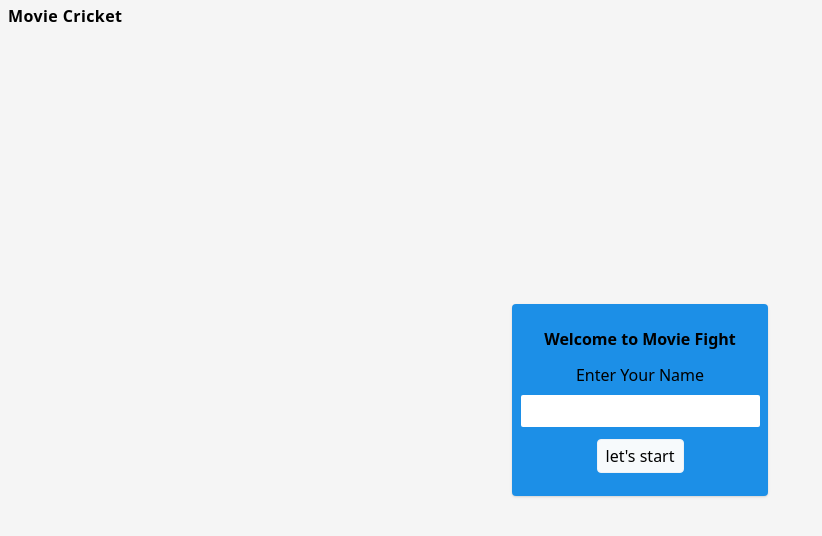
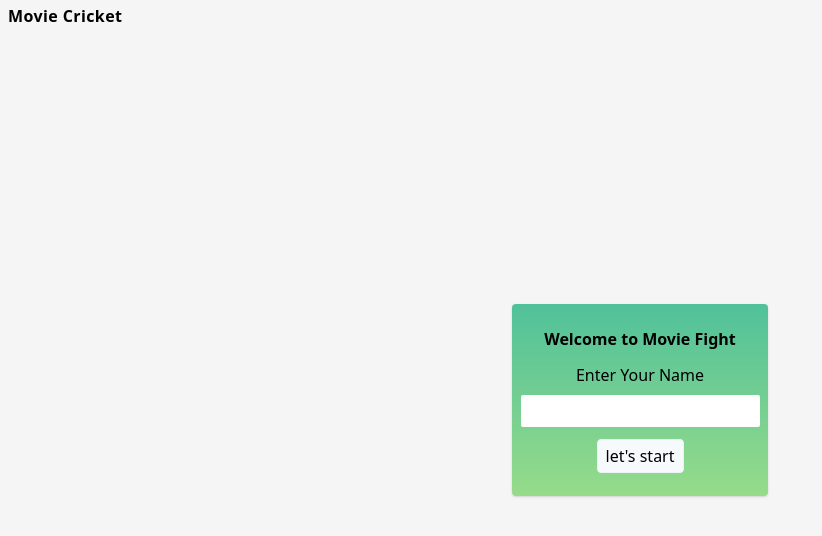
Before and after one commit to sujoys10/movie-fight, a Next.js app: page / in a window 1280 px wide. Shown: the top 536 px of the page, without its empty margins (0-822 px from the left). Built offline with nearby package versions, Linux system fonts and the light colour scheme; no server answers.

Commit message:
updated theme color

```diff
--- a/components/ScoreCard.js
+++ b/components/ScoreCard.js
@@ -74,7 +74,7 @@ export default function ScoreCard({closeModal, resetRound}){
             <div
             style={{top:0, left:0}}
             className="fixed bg-black bg-opacity-75 h-screen w-screen">
-                <div className="fixed top-1/2 left-1/2 transform -translate-x-1/2 -translate-y-1/2
+                <div className="fixed bg-theme top-1/2 left-1/2 transform -translate-x-1/2 -translate-y-1/2
                         bg-gray-100 h-48 w-64 rounded p-2 flex flex-col items-center
                 ">
                     <p className="font-medium uppercase tracking-wilder mb-1">Scorecard</p>
--- a/styles/index.css
+++ b/styles/index.css
@@ -5,7 +5,7 @@
 @import "tailwindcss/utilities";
 
 .bg-theme {
-    background: #1c8fe7;
+    background-image: linear-gradient(to top, rgba(126, 213, 111, 0.8), rgba(40, 180, 131, 0.8));
 }
 
 body {
```
